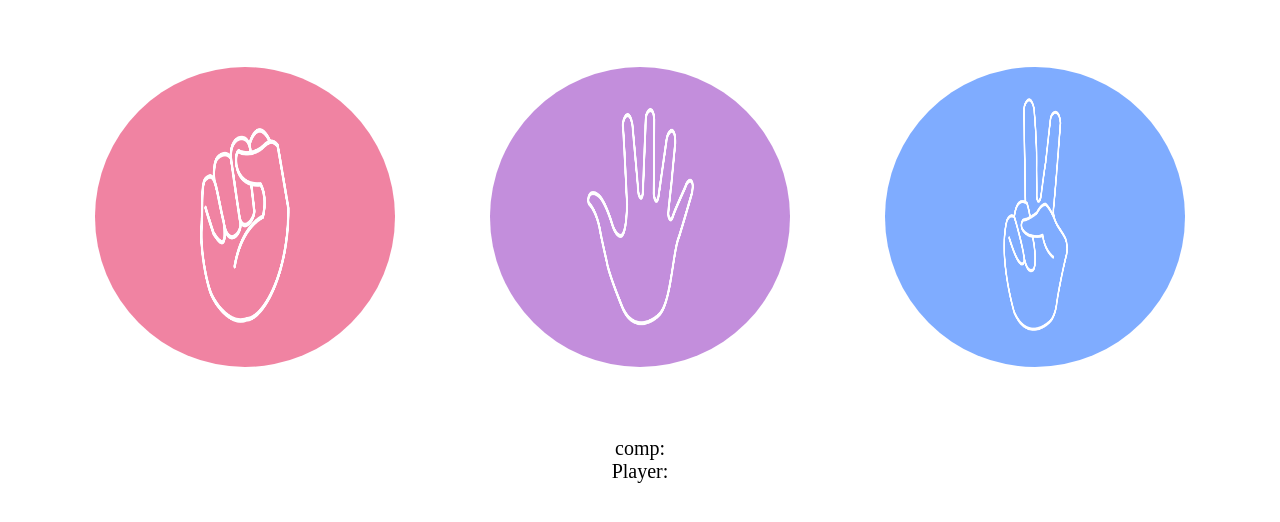
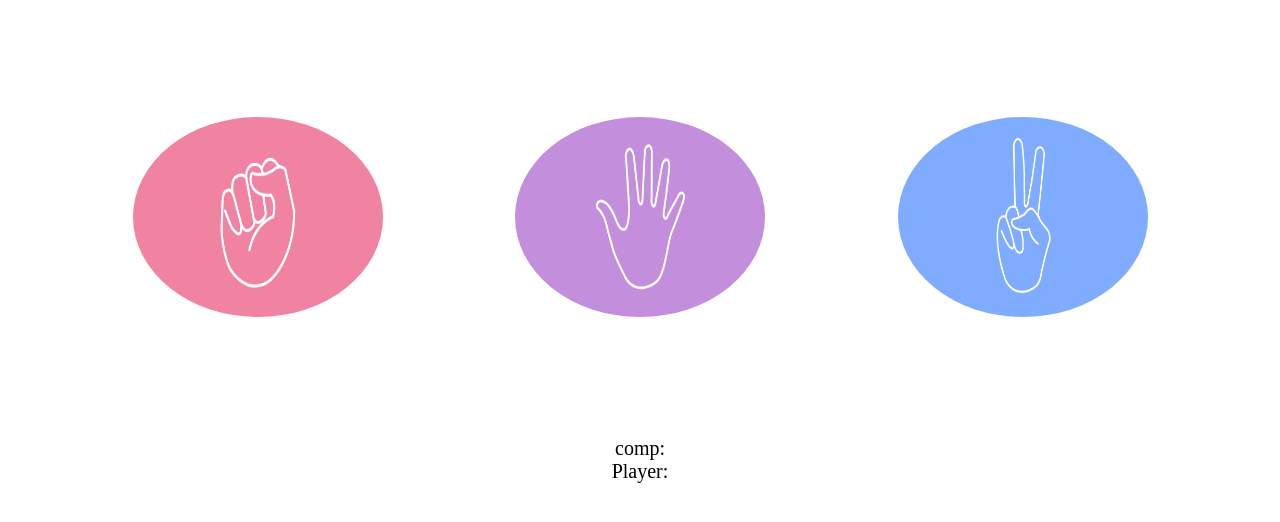
Before and after one commit to beebagratta/Rock-paper-game, a plain HTML site: page index.html in a window 1280 px wide. Shown: the part 40-562 px from the top of the page. Drawn offline with Linux system fonts and the light colour scheme.

Commit message:
Add files via upload

```diff
--- a/styles.css
+++ b/styles.css
@@ -17,13 +17,13 @@ main h1{
 
 }
 .choice{
-    width:300px;
-    height: 300px;
+    width:250px;
+    height: 200px;
 
 }
 .choice img{
-    width: 300px;
-    height: 300px;
+    width: 250px;
+    height: 200px;
 
     border-radius: 50%;
 }
```
